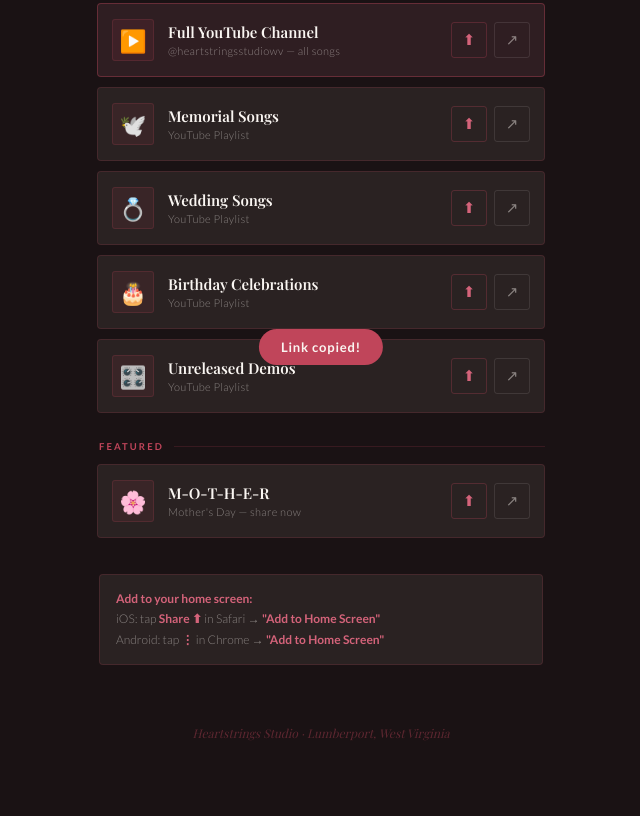
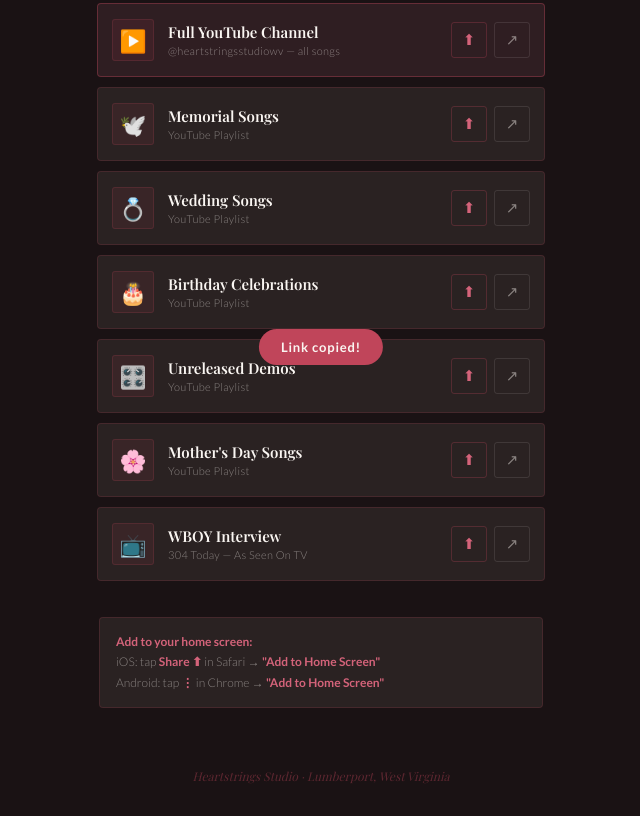
Before and after one commit to heartstringsstudio/dashboard, a plain HTML site: page index.html in a window 1280 px wide. Shown: the part 499-1315 px from the top of the page, without its empty margins (319-959 px from the left). Before the commit the page ends 1272 px from the top, so only its background shows below. Drawn offline with nearby package versions, Linux system fonts and the light colour scheme; a web font is replaced by a local one.

Commit message:
Add files via upload

```diff
--- a/index.html
+++ b/index.html
@@ -374,16 +374,23 @@
       </div>
     </div>
 
-  </div>
-
-  <p class="section-label">Featured</p>
-  <div class="cards">
-
-    <div class="card" data-url="https://youtu.be/DDsbSRCG2Xg" data-title="M-O-T-H-E-R — Heartstrings Studio">
+    <div class="card" data-url="https://www.youtube.com/playlist?list=PLBaBQ7Vhr-59VXKHMmfuH4O6m5BHsL_0x" data-title="Mother's Day Songs — Heartstrings Studio">
       <div class="card-icon">🌸</div>
       <div class="card-text">
-        <div class="card-title">M-O-T-H-E-R</div>
-        <div class="card-sub">Mother's Day — share now</div>
+        <div class="card-title">Mother's Day Songs</div>
+        <div class="card-sub">YouTube Playlist</div>
+      </div>
+      <div class="card-actions">
+        <button class="btn share" title="Share">⬆</button>
+        <button class="btn open" title="Open">↗</button>
+      </div>
+    </div>
+
+    <div class="card" data-url="https://youtu.be/uwsCiWGnDuc" data-title="Heartstrings Studio — WBOY 304 Today Interview">
+      <div class="card-icon">📺</div>
+      <div class="card-text">
+        <div class="card-title">WBOY Interview</div>
+        <div class="card-sub">304 Today — As Seen On TV</div>
       </div>
       <div class="card-actions">
         <button class="btn share" title="Share">⬆</button>
```
